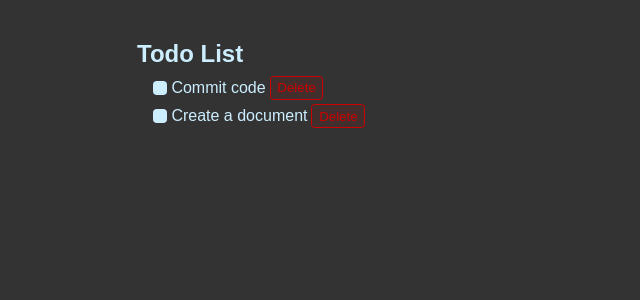
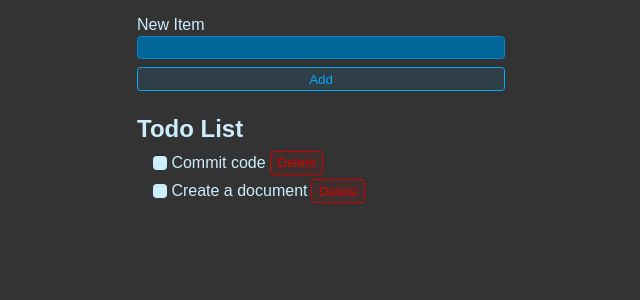
Before and after one commit to Jeyabal-B/todo-list-sample-app, a React (Vite) app: page / in a window 1280 px wide. Shown: the top 300 px of the page, without its empty margins (319-959 px from the left). Built offline with nearby package versions, Linux system fonts and the light colour scheme.

Commit message:
UI structure complete

```diff
--- a/src/App.jsx
+++ b/src/App.jsx
@@ -4,6 +4,11 @@
   return (
     <>
       <form className="new-item-form">
+        <div className="form-row">
+          <label htmlFor="item">New Item</label>
+          <input type="text" id="item" />
+        </div>
+        <button className="btn">Add</button>
       </form>
       <h1 className="header">Todo List</h1>
       <ul className="list">
```
